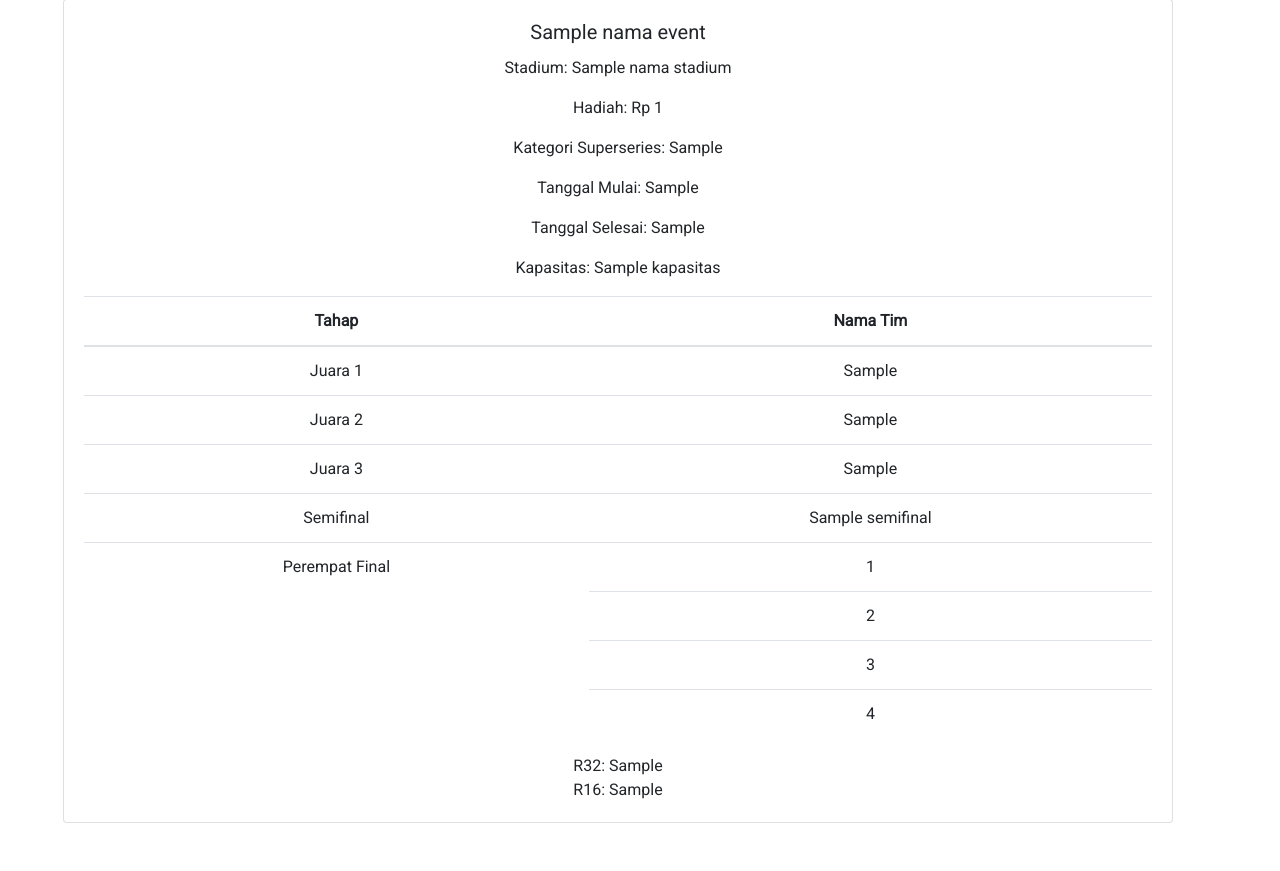
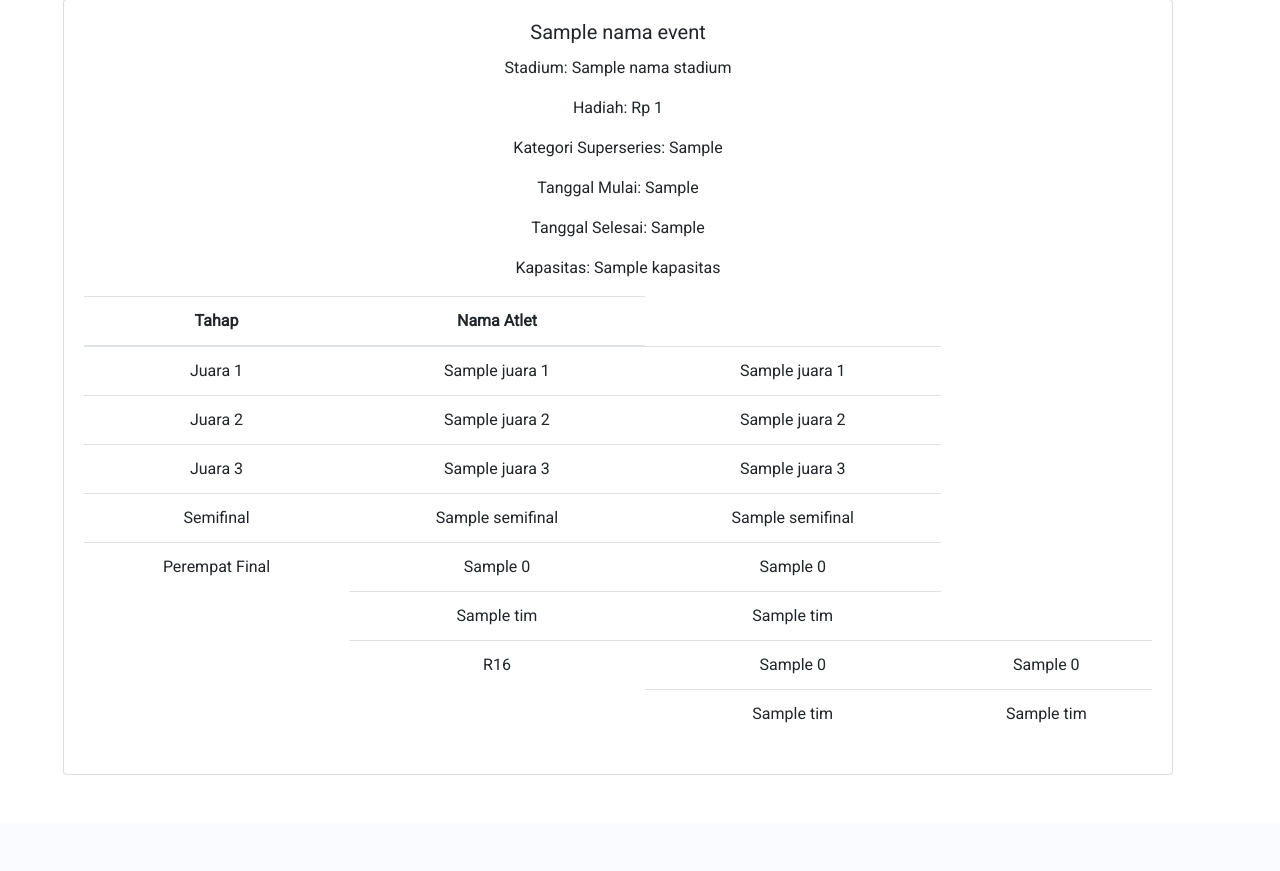
Before and after one commit to Basdat-1/babadu, a Django app: template umpire/templates/hasil_pertandingan.html in a window 1280 px wide. Shown: the part 246-1117 px from the top of the page. After the commit the page ends 1021 px from the top, so only its background shows below. Run offline with Django 4.2, Linux system fonts and the light colour scheme; the template is opened without the code that fills it: most values are stand-ins (such as "Sample title", 1, 10 or a date in 2020); some libraries are stand-ins or nearby versions.

Commit message:
done fitur hasil pertandingan

```diff
--- a/umpire/templates/hasil_pertandingan.html
+++ b/umpire/templates/hasil_pertandingan.html
@@ -25,52 +25,85 @@
           <thead>
               <tr>
                   <th>Tahap</th>
-                  <th>Nama Tim</th>
+                  {% if jenis_partai in partai_ganda%}
+                    <th>Nama Atlet 1</th>
+                    <th>Nama Atlet 2</th>
+                  {% else %}
+                    <th>Nama Atlet</th>
+                  {% endif %}
+
               </tr>
           </thead>
           <tbody>
               {% if juara_1 %}
               <tr>
                   <td>Juara 1</td>
-                  <td>{{ juara_1 }}</td>
+                  <td>{{ juara_1.nama1 }}</td>
+                  <td>{{ juara_1.nama2 }}</td>
                 </tr>
                 {% endif %}
                 <tr>
                   {% if juara_2 %}
                     <td>Juara 2</td>
-                    <td>{{ juara_2 }}</td>
+                    <td>{{ juara_2.nama1 }}</td>
+                    <td>{{ juara_2.nama2 }}</td>
                 </tr>
                 {% endif %}
                 {% if juara_2 %}
                 <tr>
                     <td>Juara 3</td>
-                    <td>{{ juara_3 }}</td>
+                    <td>{{ juara_3.nama1 }}</td>
+                    <td>{{ juara_3.nama2 }}</td>
                 </tr>
                 {% endif %}
                 {% if semifinal %}
                 <tr>
                   <td>Semifinal</td>
-                  <td>{{ semifinal }}</td>
+                  <td>{{ semifinal.nama1 }}</td>
+                  <td>{{ semifinal.nama2 }}</td>
               </tr>
               {% endif %}
+              {% if perempat_final %}
               <tr>
                   <td rowspan="4">Perempat Final</td>
-                  <td>1</td>
+                  <td>{{ perempat_final.0.nama1 }}</td>
+                  <td>{{ perempat_final.0.nama2 }}</td>
               </tr>
+              {% for tim in perempat_final|slice:"1:4" %}
               <tr>
-                <td>2</td>
-            </tr>
-                <tr>
-                  <td>3</td>
+                <td>{{ tim.nama1 }}</td>
+                <td>{{ tim.nama2 }}</td>
               </tr>
+              {% endfor %}
+            {% endif %}
+            {% if jumlah_peserta > 8 %}
               <tr>
-                <td>4</td>
-            </tr>
-
+                  <td rowspan="4">R16</td>
+                  <td>{{ r16.0.nama1 }}</td>
+                  <td>{{ r16.0.nama2 }}</td>
+              </tr>
+              {% for tim in r16|slice:"1:16" %}
+              <tr>
+                <td>{{ tim.nama1 }}</td>
+                <td>{{ tim.nama2 }}</td>
+              </tr>
+              {% endfor %}
+            {% endif %}
+            {% if jumlah_peserta > 16 %}
+              <tr>
+                  <td rowspan="4">R32</td>
+                  <td>{{ r32.0.nama1 }}</td>
+                  <td>{{ r32.0.nama2 }}</td>
+              </tr>
+              {% for tim in r32|slice:"1:32" %}
+              <tr>
+                <td>{{ tim.nama1 }}</td>
+                <td>{{ tim.nama2 }}</td>
+              </tr>
+              {% endfor %}
+            {% endif %}
           </tbody>
         </table>
-        R32: {{r32}}<br>
-        R16: {{r16}}
       </div>
     </div>
   </div>
```
Also changed, not shown: project_django/settings.py (+9 -9 lines), umpire/views.py (+21 -2 lines), utils/query.py (+9 -9 lines).
